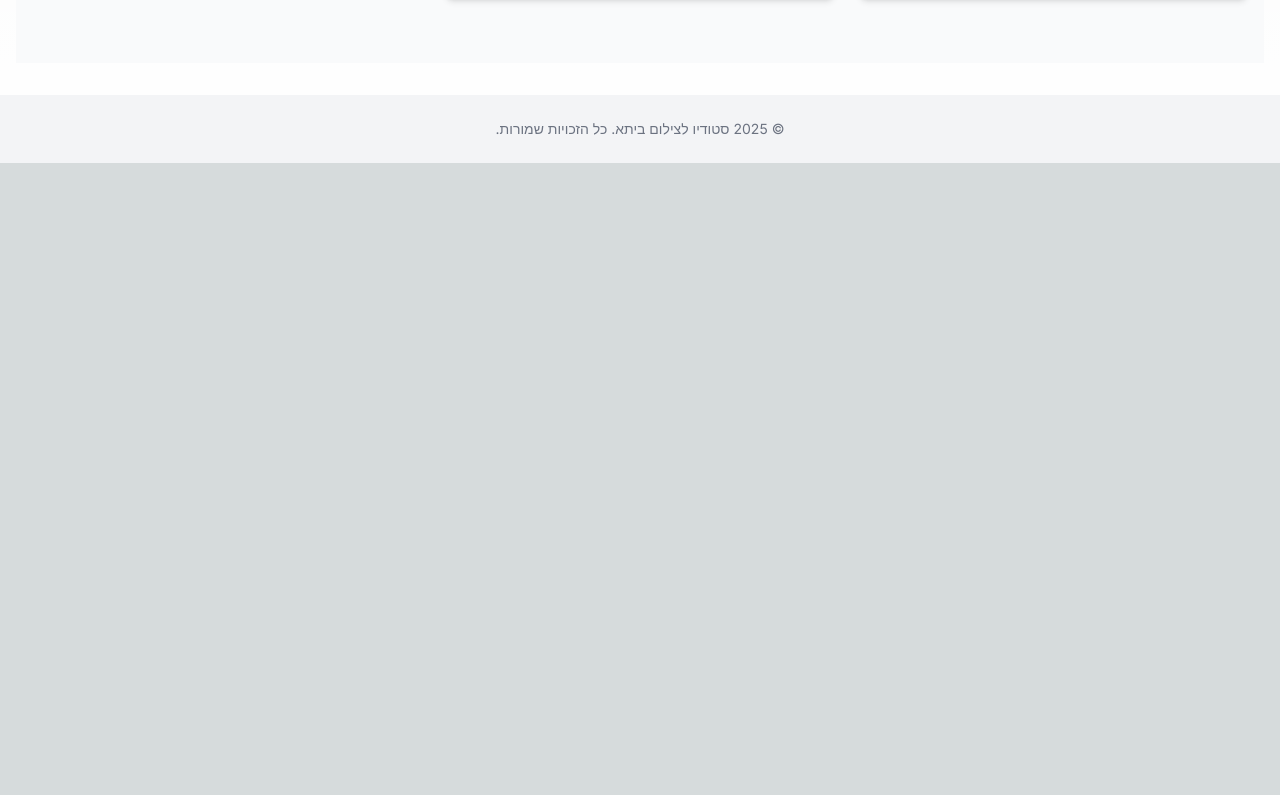
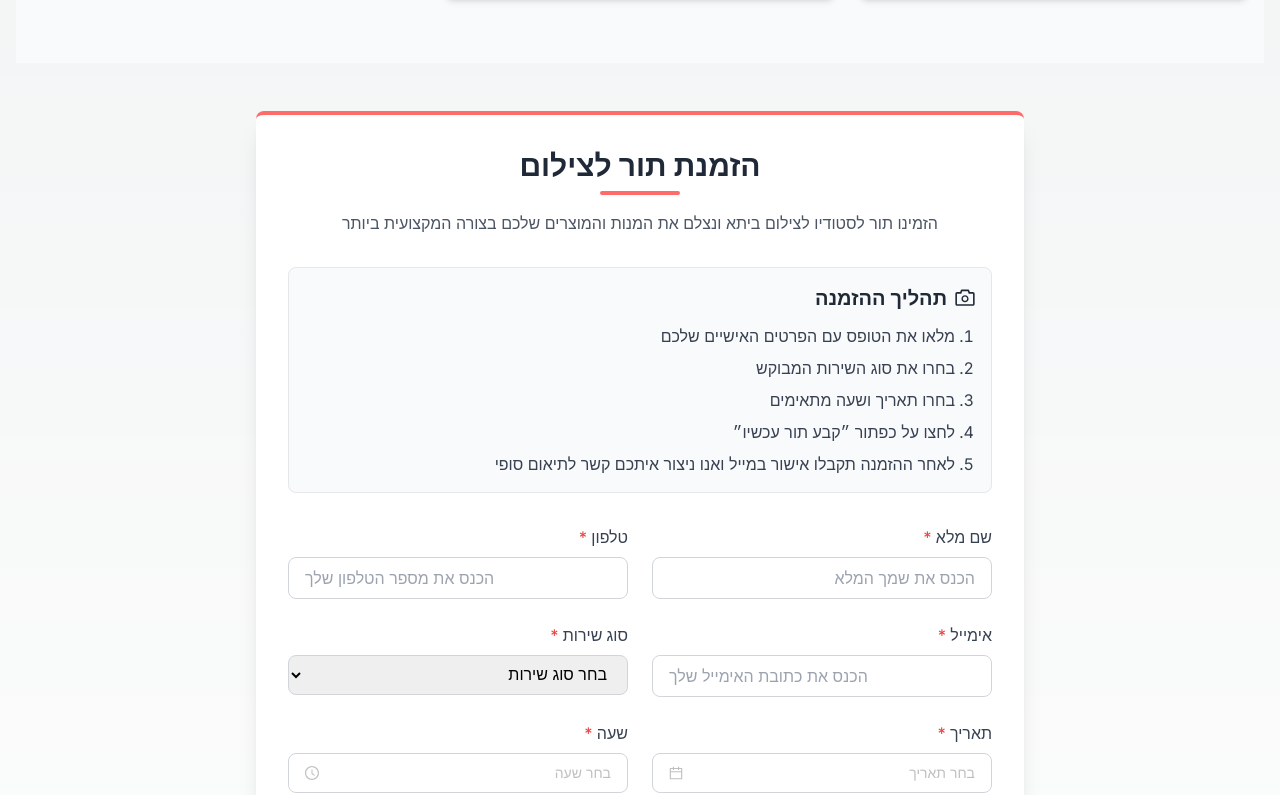
Before and after one commit to Webis-sites/webis-site-stvdyv-ltsylvm-byta-1743956417975, a Next.js app: page / in a window 1280 px wide. Shown: the part 3464-4259 px from the top of the page. Before the commit the page ends 3627 px from the top, so only its background shows below. Built offline with nearby package versions, Linux system fonts and the light colour scheme.

Commit message:
Add BookingSystem component to page

```diff
--- a/src/app/page.tsx
+++ b/src/app/page.tsx
@@ -6,6 +6,7 @@ import HeroSection from '../components/HeroSection';
 import AboutSection from '../components/AboutSection';
 import ServicesSection from '../components/ServicesSection';
 import ProductsGallery from '../components/ProductsGallery';
+import BookingSystem from '../components/BookingSystem';
 
 export default function HomePage() {
   return (
@@ -17,6 +18,7 @@ export default function HomePage() {
     <AboutSection />
     <ServicesSection />
     <ProductsGallery />
+    <BookingSystem />
   </main>
 
       <footer className="py-6 bg-gray-100 dark:bg-gray-800">
```
